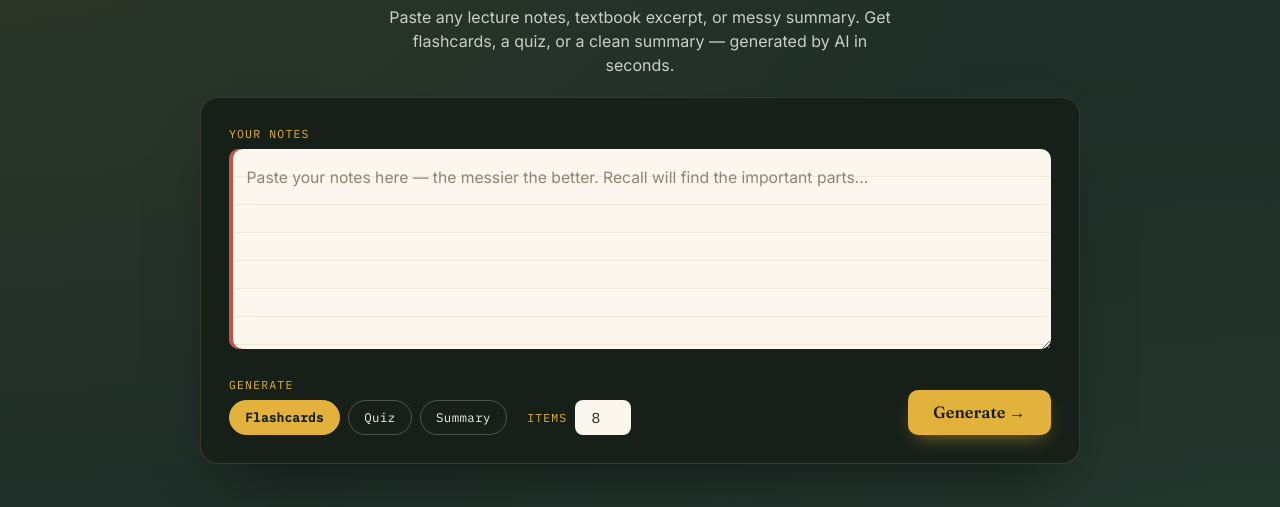
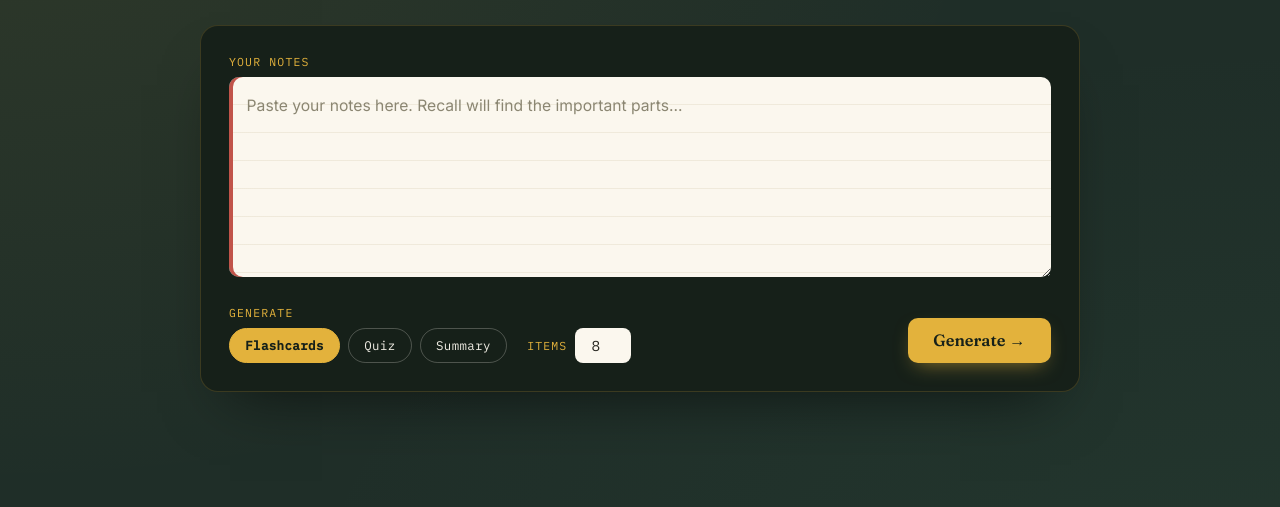
Before and after one commit to ayesha-xainab/recall, a website: page public/index.html in a window 1280 px wide. Shown: the part 131-638 px from the top of the page. Drawn offline with Linux system fonts and the light colour scheme.

Commit message:
Update index.html

```diff
--- a/public/index.html
+++ b/public/index.html
@@ -344,13 +344,12 @@
 <header class="top">
   <div class="eyebrow">Study desk</div>
   <h1 class="brand">Recall</h1>
-  <p>Paste any lecture notes, textbook excerpt, or messy summary. Get flashcards, a quiz, or a clean summary — generated by AI in seconds.</p>
 </header>
 
 <main>
   <div class="desk">
     <label class="field-label" for="notes">Your notes</label>
-    <textarea id="notes" placeholder="Paste your notes here — the messier the better. Recall will find the important parts..."></textarea>
+    <textarea id="notes" placeholder="Paste your notes here. Recall will find the important parts..."></textarea>
     <div class="controls-row">
       <div>
         <label class="field-label">Generate</label>
```
